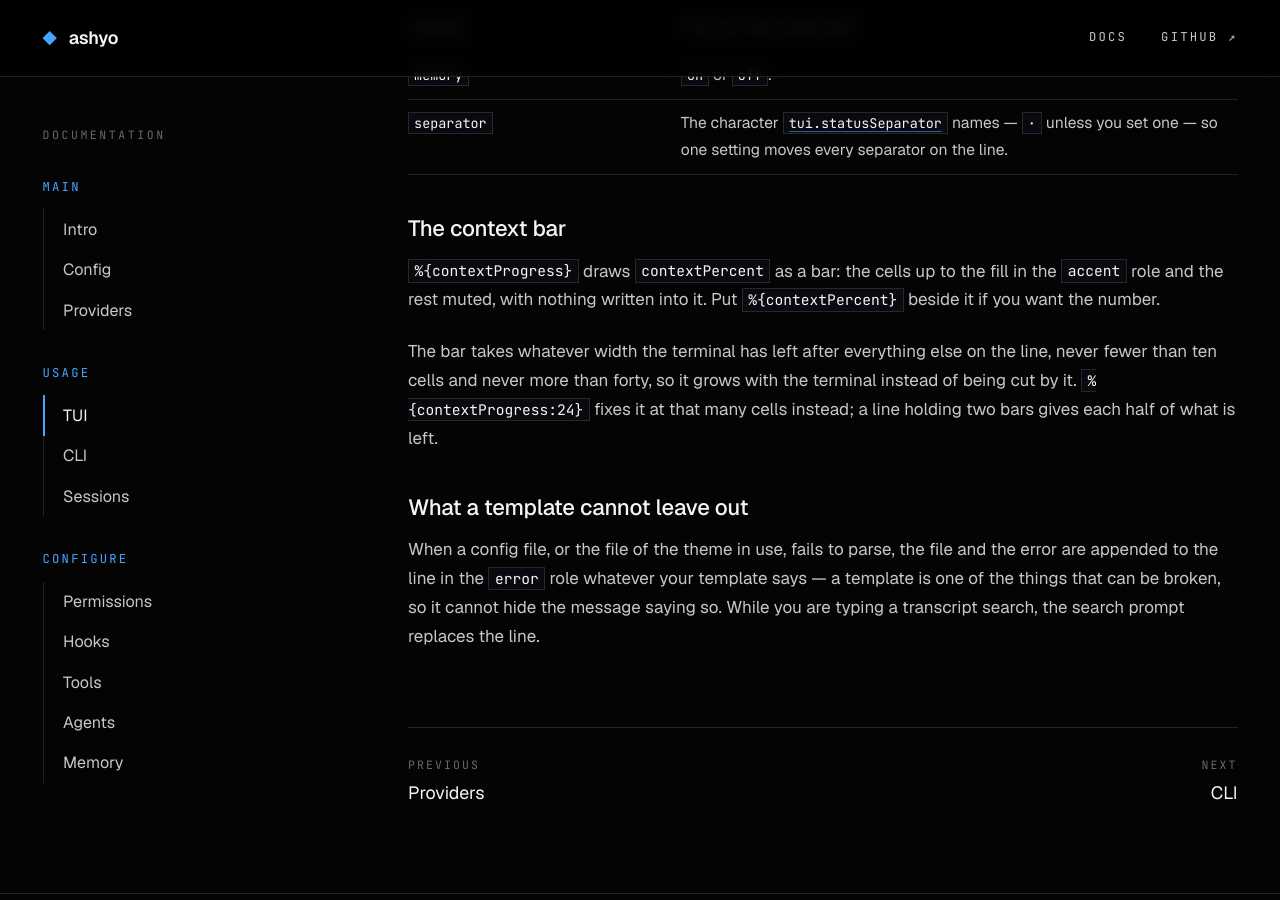
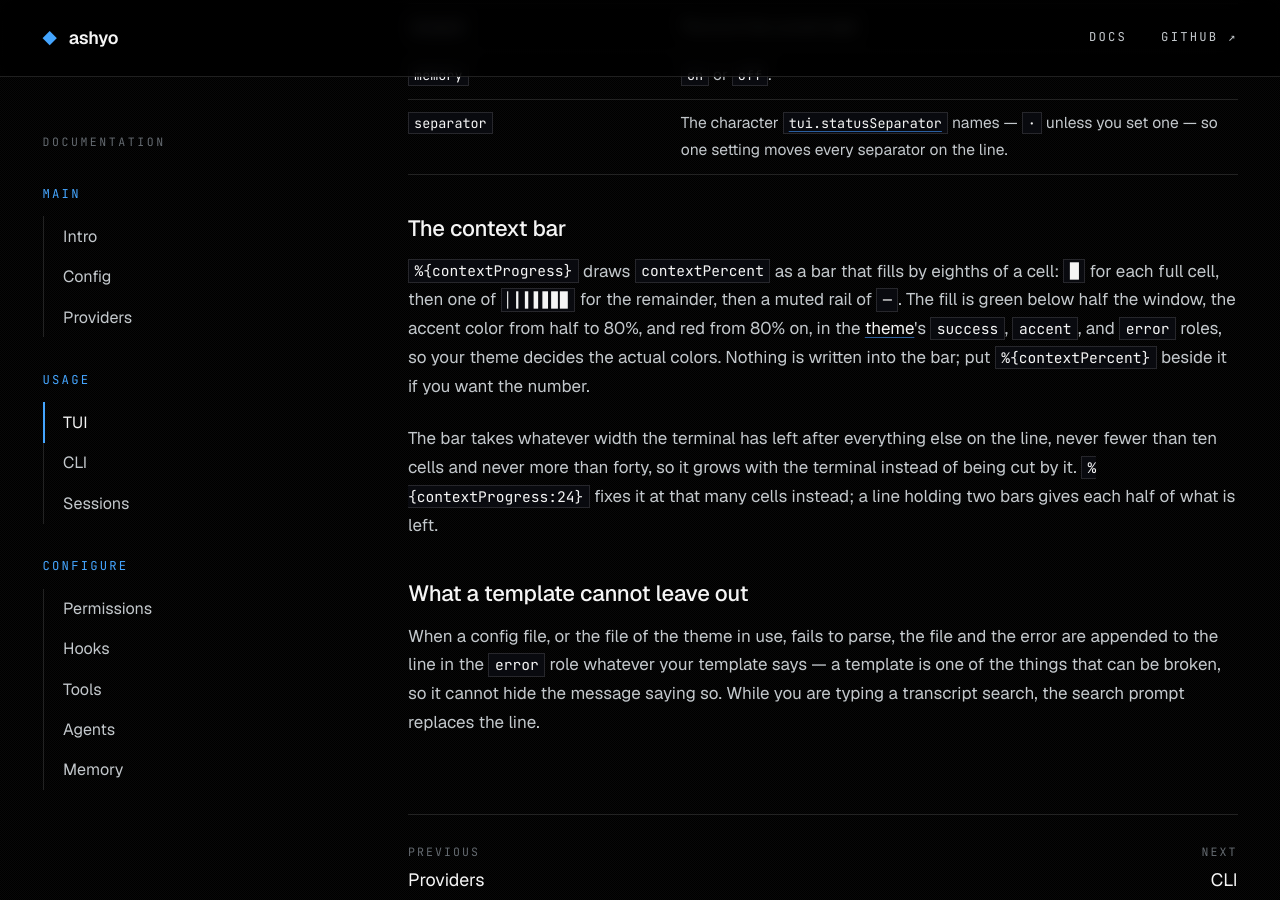
Before and after one commit to ashyo-ai/ashyo-ai.github.io, a Jekyll site: the page built from tui.html, in a window 1280 px wide and 900 px high, scrolled down 30194 px. Built offline with Jekyll 4.4.1, drawn with Linux system fonts in a browser that asks for light colours; some of the changed text lies outside the part shown.

Commit message:
feat(statusline): fill the bar by eighths of a cell and color it by band

```diff
--- a/tui.html
+++ b/tui.html
@@ -275,7 +275,7 @@
 
 <h2 id="status-line">Status line</h2>
 <p>The status line is yours to write. <a href="config.html#schema"><code>tui.statusLine</code></a> is a template — literal text with placeholders in it — drawn once per frame and cut at the terminal's width with no mark. Write nothing and you get the default:</p>
-<pre class="terminal">~/code/go/ashyo · GPT 5.6 Luna · xhigh · advisor ready                            237.4k / 1m ────────────────────────────────────────</pre>
+<pre class="terminal">~/code/go/ashyo · GPT 5.6 Luna · xhigh · advisor ready                            237.4k / 1m █████████▍──────────────────────────────</pre>
 <p>which is this template:</p>
 <pre class="terminal">%{color:user %{projectDir}} %{color:muted %{separator}} %{color:accent %{modelName}}%{if:effort  %{color:muted %{separator}} %{effort}}%{if:advisor  %{color:muted %{separator}} advisor %{advisor}}%{if:mode  %{color:muted %{separator}} %{mode}}%{right}%{contextTokens} / %{contextMaxTokens} %{contextProgress}</pre>
 <p>Reading across: the project directory, in the theme's <code>user</code> blue; the model as the <a href="#model-catalog">catalog</a> names it, in the accent color; the <a href="#reasoning-effort">reasoning effort</a> your next request carries; the <a href="agents.html#advisor">advisor</a>'s state, when you have one; and <code>plan</code> when you are <a href="#plan-mode">planning</a> — each after a muted <a href="config.html#schema"><code>tui.statusSeparator</code></a>. Then, against the right edge: what the model read on its last answer — on a long turn, on its latest block — against the window it read into, and the same as a <a href="#status-line-bar">bar</a>. With no advisor and no plan the left part ends at the model.</p>
@@ -322,7 +322,7 @@
 </table>
 
 <h3 id="status-line-bar">The context bar</h3>
-<p><code>%{contextProgress}</code> draws <code>contextPercent</code> as a bar: the cells up to the fill in the <code>accent</code> role and the rest muted, with nothing written into it. Put <code>%{contextPercent}</code> beside it if you want the number.</p>
+<p><code>%{contextProgress}</code> draws <code>contextPercent</code> as a bar that fills by eighths of a cell: <code>█</code> for each full cell, then one of <code>▏▎▍▌▋▊▉</code> for the remainder, then a muted rail of <code>─</code>. The fill is green below half the window, the accent color from half to 80%, and red from 80% on, in the <a href="#themes">theme</a>'s <code>success</code>, <code>accent</code>, and <code>error</code> roles, so your theme decides the actual colors. Nothing is written into the bar; put <code>%{contextPercent}</code> beside it if you want the number.</p>
 <p>The bar takes whatever width the terminal has left after everything else on the line, never fewer than ten cells and never more than forty, so it grows with the terminal instead of being cut by it. <code>%{contextProgress:24}</code> fixes it at that many cells instead; a line holding two bars gives each half of what is left.</p>
 
 <h3 id="status-line-errors">What a template cannot leave out</h3>
```
